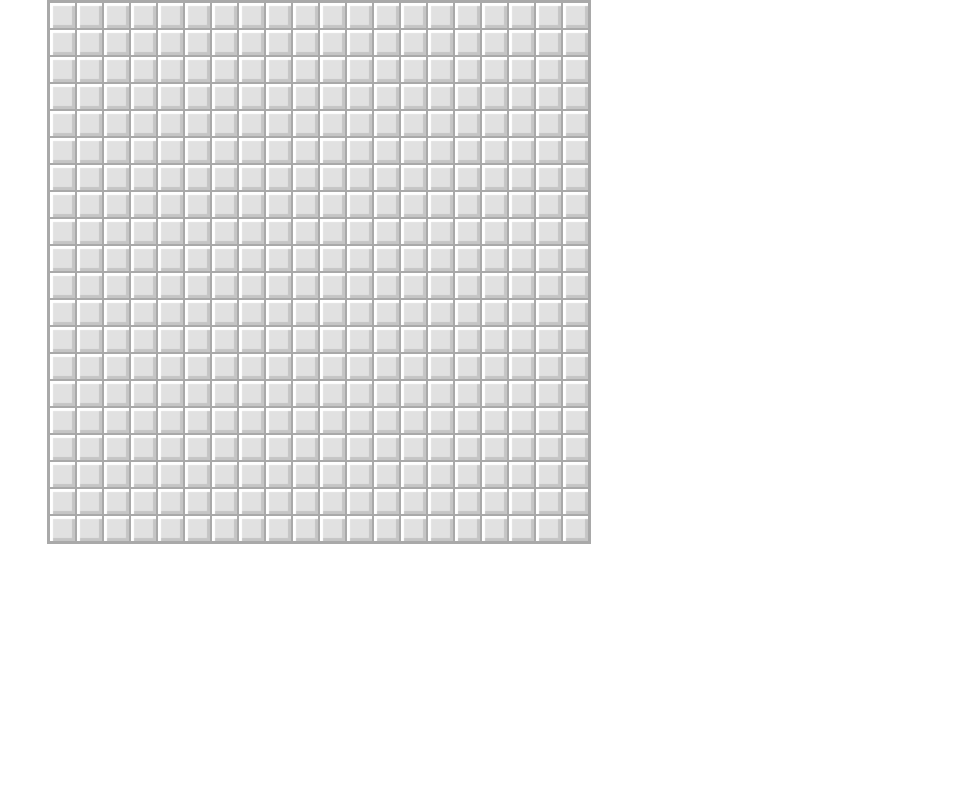
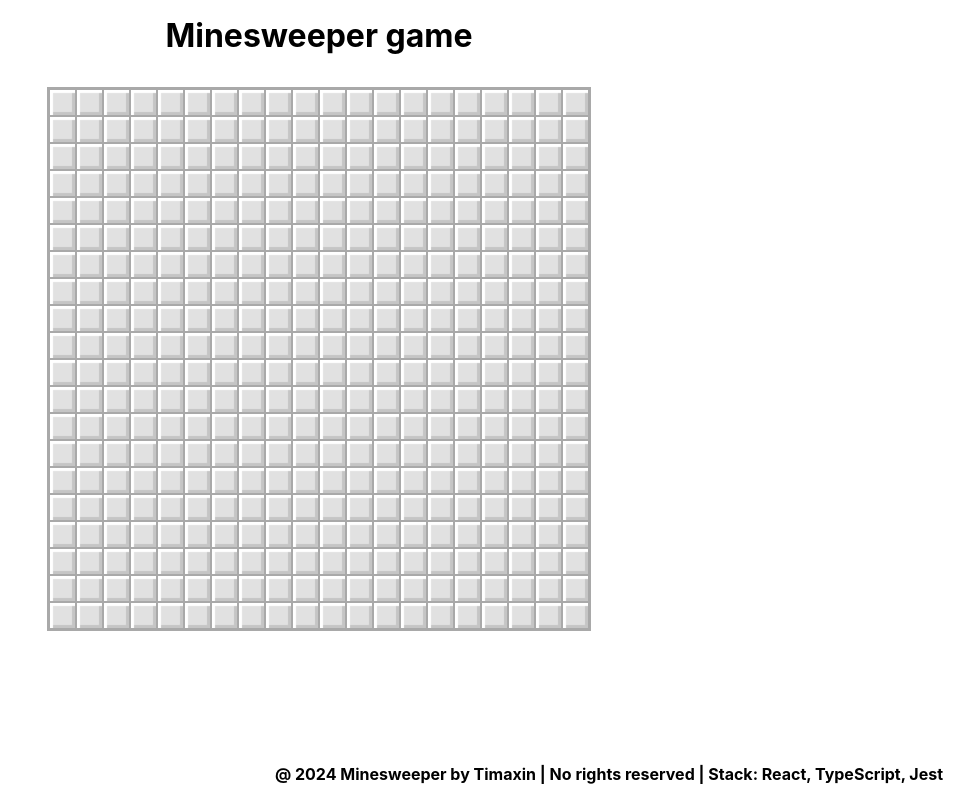
Before and after one commit to timaxin/minesweeper, a React (Create React App) app: page / in a window 1280 px wide. Shown: the whole page, without its empty margins (321-1280 px from the left). Built offline with nearby package versions, Linux system fonts and the light colour scheme.

Commit message:
Add header and footer components

```diff
--- a/src/components/App/App.scss
+++ b/src/components/App/App.scss
@@ -6,4 +6,5 @@
 
 main {
     flex-grow: 1;
+    padding: 16px;
 }
--- a/src/components/App/App.tsx
+++ b/src/components/App/App.tsx
@@ -3,6 +3,8 @@ import './App.scss';
 import GameField from '../GameField/GameField';
 import { makeField, openNearbyEmptyCell, FieldSizeInit, findCell } from '../../utils';
 import { Cell, Field, GameStatuses } from '../../types';
+import Header from '../Header/Header';
+import Footer from '../Footer/Footer';
 
 function App() {
   const [fieldSize] = useState(FieldSizeInit);
@@ -58,11 +60,11 @@ function App() {
 
   return (
     <div className="App">
-      <header></header>
+      <Header/>
       <main>
         <GameField field={field} onCellClick={handleCellClick}></GameField>
       </main>
-      <footer></footer>
+      <Footer/>
     </div>
   );
 }
--- /dev/null
+++ b/src/components/Footer/Footer.scss
@@ -0,0 +1,4 @@
+.footer {
+  padding: 16px;
+  text-align: right;
+}
--- /dev/null
+++ b/src/components/Footer/Footer.tsx
@@ -0,0 +1,12 @@
+import React from 'react';
+import './Footer.scss';
+
+function Footer () {
+  return (
+    <footer className="footer">
+      <h4>@ 2024 Minesweeper by Timaxin | No rights reserved | Stack: React, TypeScript, Jest</h4>
+    </footer>
+  );
+}
+
+export default Footer;
--- /dev/null
+++ b/src/components/Header/Header.scss
@@ -0,0 +1,3 @@
+.header {
+  padding: 16px;
+}
--- /dev/null
+++ b/src/components/Header/Header.tsx
@@ -0,0 +1,12 @@
+import React from 'react';
+import './Header.scss';
+
+function Header () {
+  return (
+    <header className="header">
+      <h1 className="center">Minesweeper game</h1>
+    </header>
+  );
+}
+
+export default Header;
--- a/src/index.scss
+++ b/src/index.scss
@@ -11,3 +11,13 @@ code {
   font-family: source-code-pro, Menlo, Monaco, Consolas, 'Courier New',
     monospace;
 }
+
+@for $i from 1 through 6 {
+  h#{$i} {
+    margin: 0;
+  }
+}
+
+.center {
+  text-align: center;
+}
```
